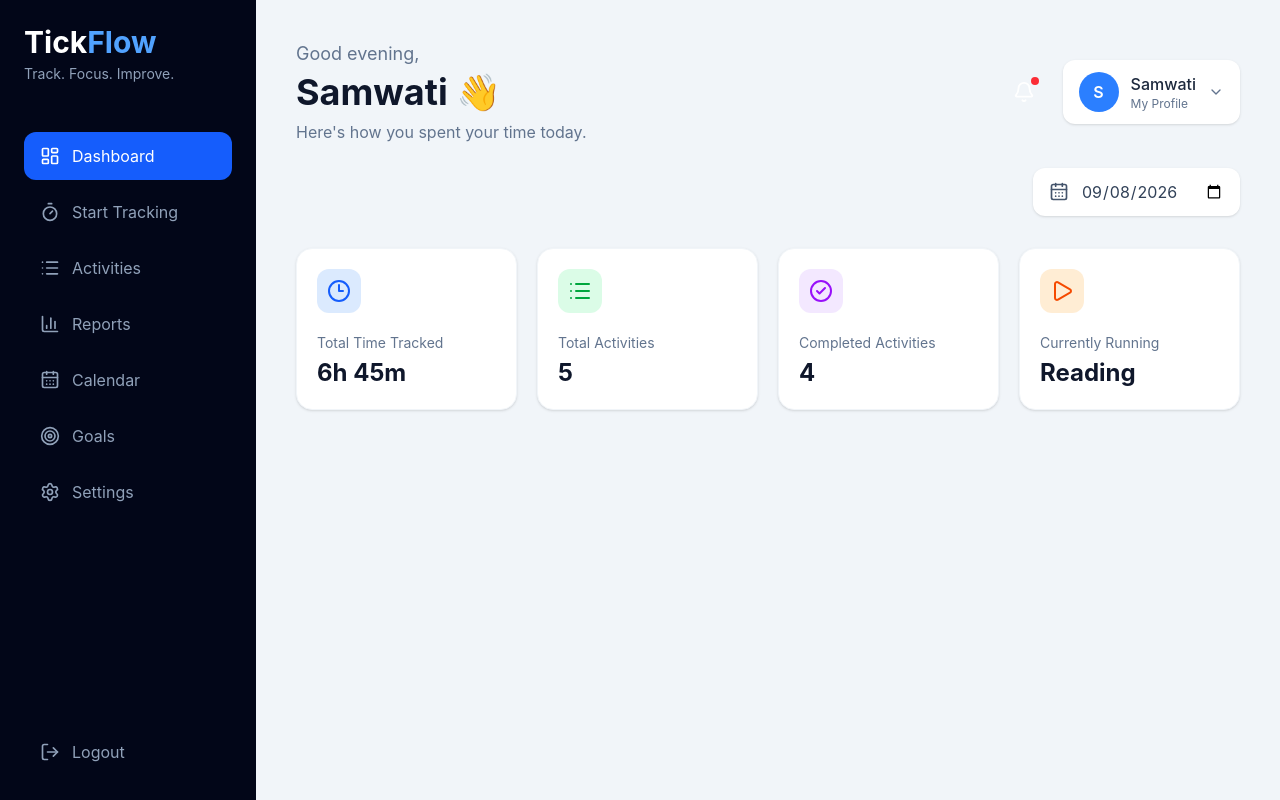
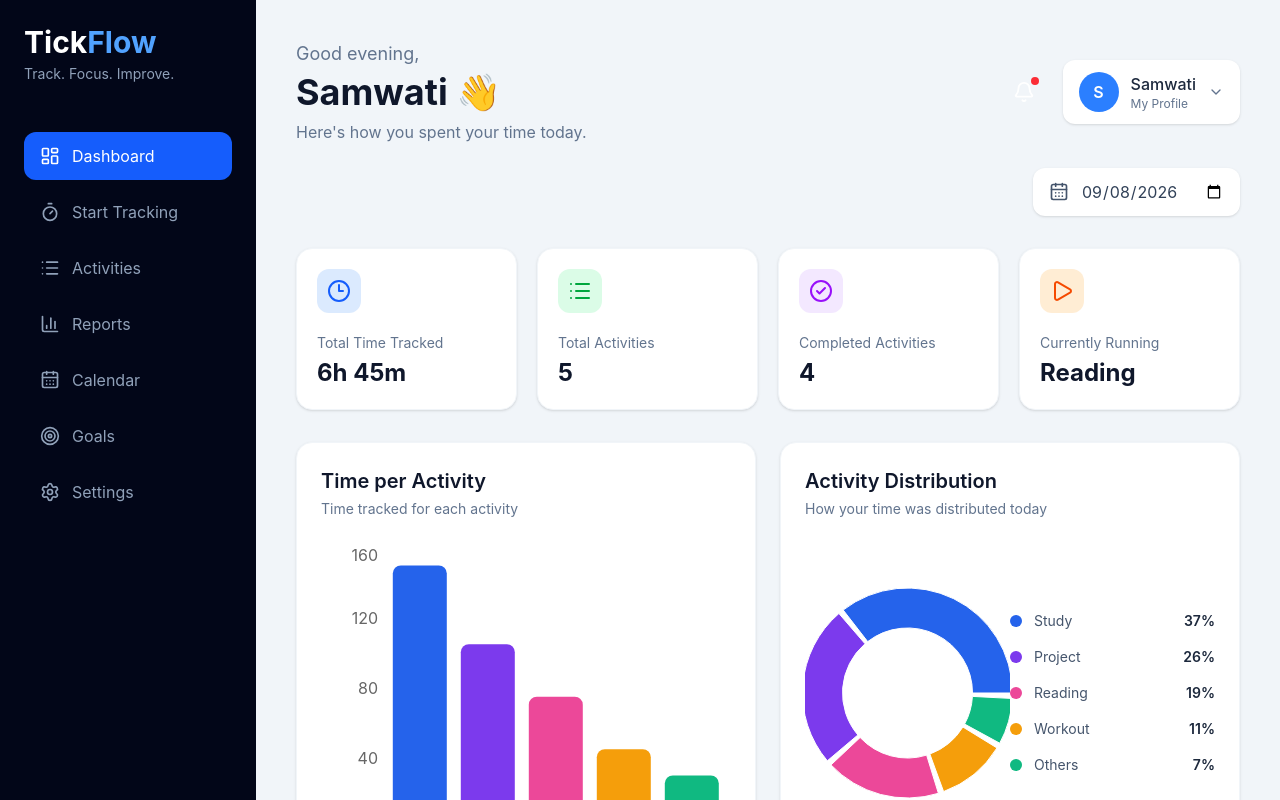
Before and after one commit to SambitiChattopadhyay/tickflow-app, a React (Vite) app: page /dashboard in a window 1280 px wide. Shown: the top 800 px of the page. Built offline with nearby package versions, Linux system fonts and the light colour scheme.

Commit message:
dashboard charts

```diff
--- a/src/components/dashboard/DashboardCharts.jsx
+++ b/src/components/dashboard/DashboardCharts.jsx
@@ -0,0 +1,274 @@
+import {
+  BarChart,
+  Bar,
+  PieChart,
+  Pie,
+  XAxis,
+  YAxis,
+  Tooltip,
+  ResponsiveContainer,
+  Cell,
+} from "recharts";
+
+
+const DashboardCharts = () => {
+
+  const activityData = [
+    {
+      name: "Study",
+      duration: 150,
+    },
+    {
+      name: "Project",
+      duration: 105,
+    },
+    {
+      name: "Reading",
+      duration: 75,
+    },
+    {
+      name: "Workout",
+      duration: 45,
+    },
+    {
+      name: "Others",
+      duration: 30,
+    },
+  ];
+
+
+  const colors = [
+    "#2563EB",
+    "#7C3AED",
+    "#EC4899",
+    "#F59E0B",
+    "#10B981",
+  ];
+
+
+  const totalMinutes = activityData.reduce(
+    (total, activity) => total + activity.duration,
+    0
+  );
+
+
+  return (
+    <section className="grid grid-cols-1 xl:grid-cols-2 gap-6 mb-8">
+
+
+      {/* Bar Chart */}
+
+      <div className="bg-white rounded-2xl p-6 shadow-sm border border-slate-100">
+
+        <div className="mb-6">
+
+          <h2 className="text-xl font-semibold text-slate-900">
+            Time per Activity
+          </h2>
+
+          <p className="text-sm text-slate-500 mt-1">
+            Time tracked for each activity
+          </p>
+
+        </div>
+
+
+        <div className="h-[320px]">
+
+          <ResponsiveContainer
+            width="100%"
+            height="100%"
+          >
+
+            <BarChart
+              data={activityData}
+            >
+
+              <XAxis
+                dataKey="name"
+                axisLine={false}
+                tickLine={false}
+              />
+
+
+              <YAxis
+                axisLine={false}
+                tickLine={false}
+              />
+
+
+              <Tooltip
+                formatter={(value) =>
+                  `${value} minutes`
+                }
+              />
+
+
+              <Bar
+                dataKey="duration"
+                radius={[8, 8, 0, 0]}
+              >
+
+                {activityData.map(
+                  (activity, index) => (
+
+                    <Cell
+                      key={activity.name}
+                      fill={
+                        colors[
+                          index % colors.length
+                        ]
+                      }
+                    />
+
+                  )
+                )}
+
+              </Bar>
+
+            </BarChart>
+
+          </ResponsiveContainer>
+
+        </div>
+
+      </div>
+
+
+
+      {/* Pie / Donut Chart */}
+
+      <div className="bg-white rounded-2xl p-6 shadow-sm border border-slate-100">
+
+        <div className="mb-6">
+
+          <h2 className="text-xl font-semibold text-slate-900">
+            Activity Distribution
+          </h2>
+
+          <p className="text-sm text-slate-500 mt-1">
+            How your time was distributed today
+          </p>
+
+        </div>
+
+
+        <div className="flex flex-col md:flex-row items-center">
+
+
+          {/* Donut Chart */}
+
+          <div className="h-[300px] w-full">
+
+            <ResponsiveContainer
+              width="100%"
+              height="100%"
+            >
+
+              <PieChart>
+
+                <Pie
+                  data={activityData}
+                  dataKey="duration"
+                  nameKey="name"
+                  innerRadius={65}
+                  outerRadius={105}
+                  paddingAngle={3}
+                >
+
+                  {activityData.map(
+                    (activity, index) => (
+
+                      <Cell
+                        key={activity.name}
+                        fill={
+                          colors[
+                            index % colors.length
+                          ]
+                        }
+                      />
+
+                    )
+                  )}
+
+                </Pie>
+
+
+                <Tooltip
+                  formatter={(value) =>
+                    `${value} minutes`
+                  }
+                />
+
+              </PieChart>
+
+            </ResponsiveContainer>
+
+          </div>
+
+
+
+          {/* Chart Legend */}
+
+          <div className="w-full space-y-4">
+
+            {activityData.map(
+              (activity, index) => {
+
+                const percentage = Math.round(
+                  (activity.duration / totalMinutes) * 100
+                );
+
+
+                return (
+                  <div
+                    key={activity.name}
+                    className="flex items-center justify-between"
+                  >
+
+                    <div className="flex items-center gap-3">
+
+                      <span
+                        className="w-3 h-3 rounded-full"
+                        style={{
+                          backgroundColor:
+                            colors[
+                              index % colors.length
+                            ],
+                        }}
+                      />
+
+                      <span className="text-sm text-slate-600">
+
+                        {activity.name}
+
+                      </span>
+
+                    </div>
+
+
+                    <span className="text-sm font-semibold text-slate-800">
+
+                      {percentage}%
+
+                    </span>
+
+                  </div>
+                );
+
+              }
+            )}
+
+          </div>
+
+        </div>
+
+      </div>
+
+
+    </section>
+  );
+};
+
+
+export default DashboardCharts;
--- a/src/pages/DashboardPage.jsx
+++ b/src/pages/DashboardPage.jsx
@@ -42,7 +42,7 @@
 import DashboardSidebar from "../components/dashboard/DashboardSidebar";
 import DashboardHeader from "../components/dashboard/DashboardHeader";
 import DashboardStats from "../components/dashboard/DashboardStats";
-
+import DashboardCharts from "../components/dashboard/DashboardCharts";
 const DashboardPage = () => {
   const username = "Samwati";
 
@@ -59,7 +59,8 @@ const DashboardPage = () => {
              username={username}
             />
 
-    <DashboardStats />
+        <DashboardStats />
+         <DashboardCharts />
 
       </main>
 
```
